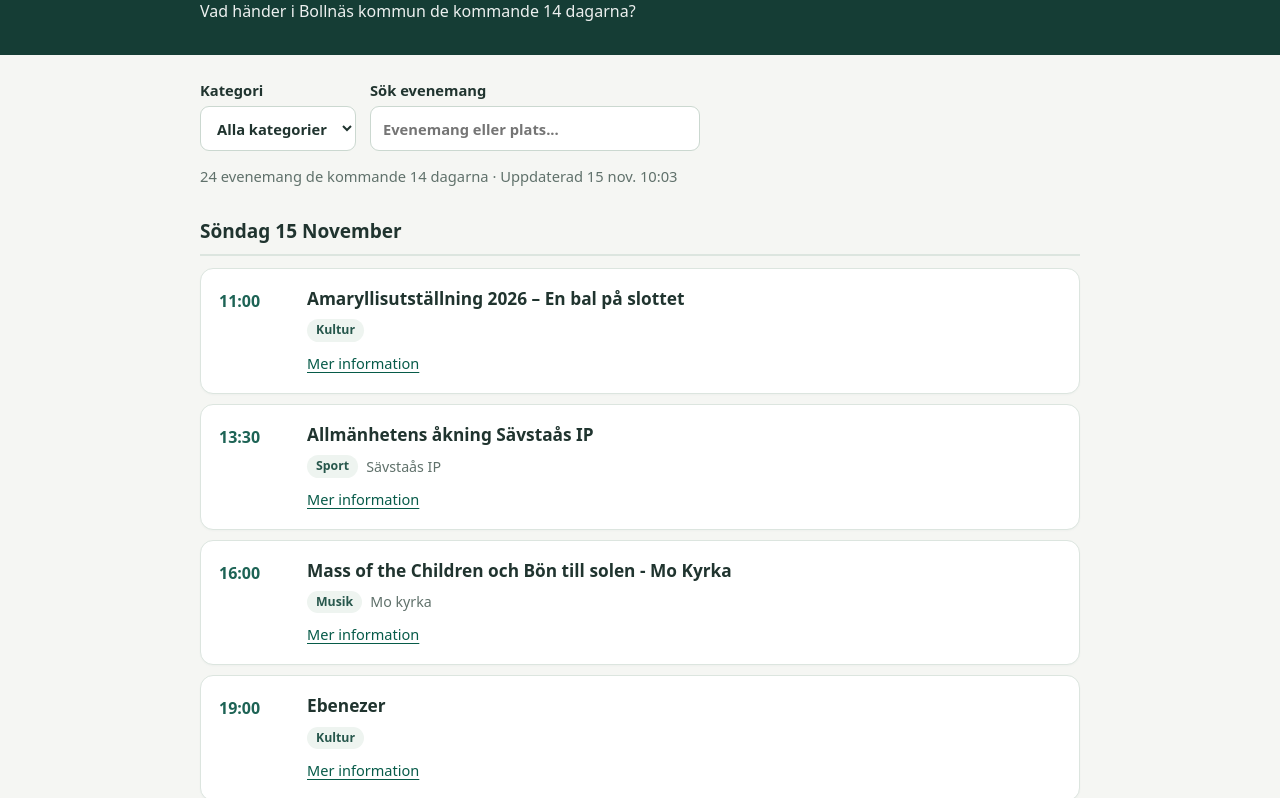
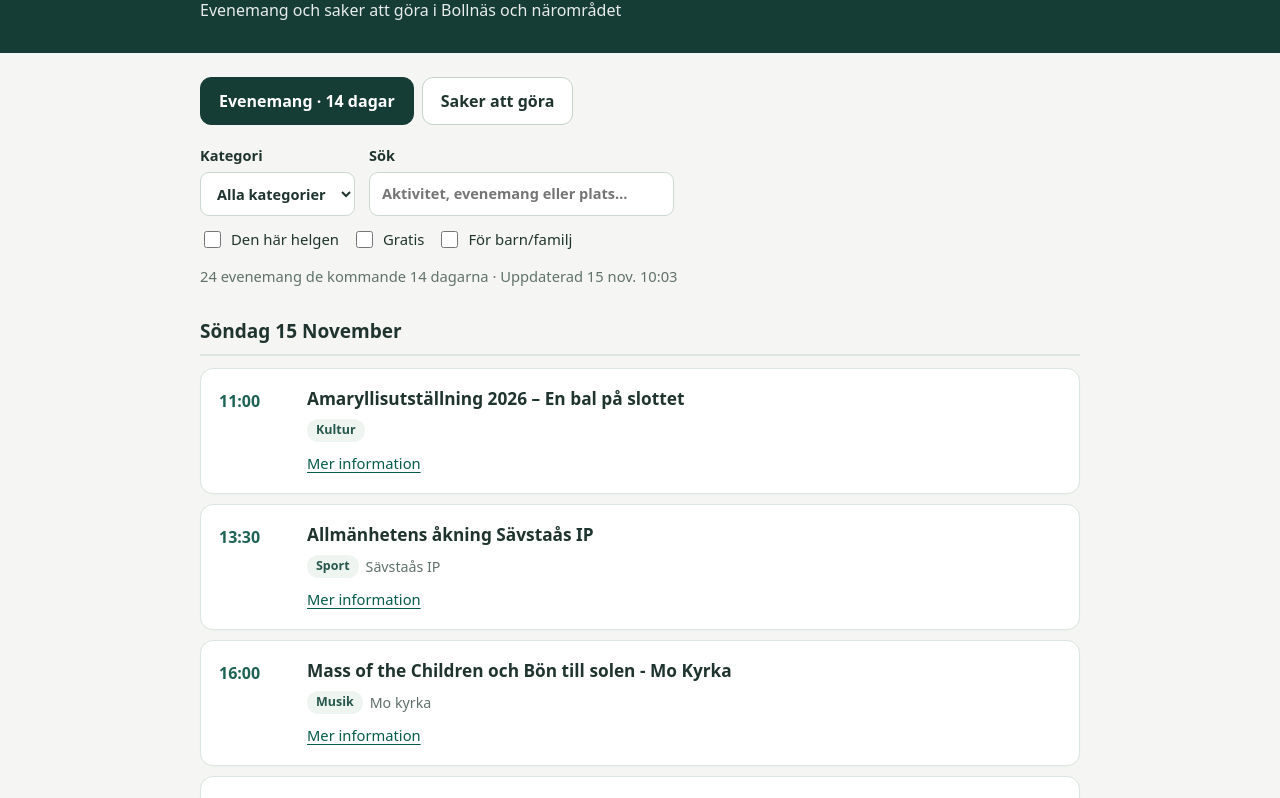
Before and after one commit to nicholasdekeyser-sudo/Bolln-s-Happenings, a plain HTML site: page index.html in a window 1280 px wide. Shown: the part 98-896 px from the top of the page. Drawn offline with Linux system fonts and the light colour scheme.

Commit message:
Add weekend, family and free filters plus local activity guide

```diff
--- a/index.html
+++ b/index.html
@@ -4,123 +4,189 @@
 <meta charset="utf-8">
 <meta name="viewport" content="width=device-width,initial-scale=1">
 <meta name="theme-color" content="#153d35">
-<meta name="description" content="Evenemang i Bollnäs kommun de kommande 14 dagarna.">
+<meta name="description" content="Evenemang och aktiviteter i Bollnäs, Arbrå, Kilafors, Rengsjö och närområdet – 14 dagar framåt.">
 <link rel="manifest" href="manifest.webmanifest">
-<title>Bollnäs Kalender – 14 dagar framåt</title>
+<title>Bollnäs Kalender – evenemang och aktiviteter</title>
 <style>
-:root{color-scheme:light;--green:#153d35;--ink:#20342f;--muted:#60716b;--border:#dce5df;--bg:#f5f6f3}
+:root{color-scheme:light;--green:#153d35;--ink:#20342f;--muted:#60716b;--border:#dce5df;--bg:#f5f6f3;--accent:#0c6352}
 *{box-sizing:border-box}
 body{margin:0;background:var(--bg);color:var(--ink);font:16px/1.5 system-ui,-apple-system,Segoe UI,sans-serif}
-header{background:var(--green);color:#fff;padding:32px max(20px,calc((100vw - 880px)/2))}
+header{background:var(--green);color:white;padding:31px max(20px,calc((100vw - 880px)/2))}
 h1{font-size:clamp(1.9rem,5vw,2.55rem);margin:0 0 4px;letter-spacing:-.035em}
-header p{margin:0;opacity:.92}
-main{max-width:920px;margin:auto;padding:24px 20px 56px}
-.toolbar{display:flex;flex-wrap:wrap;align-items:end;gap:14px;margin:0 0 14px}
-.field{display:flex;flex-direction:column;gap:5px;font-size:.92rem;font-weight:600}
-select,input{font:inherit;color:var(--ink);border:1px solid #cbd8d0;background:white;border-radius:9px;padding:10px 12px;min-height:45px}
-#search{width:min(330px,calc(100vw - 40px))}
-#status{color:var(--muted);margin:14px 0 26px;font-size:.92rem}
+header p{margin:0;opacity:.9}
+main{max-width:920px;margin:auto;padding:24px 20px 55px}
+.tabs{display:flex;gap:8px;margin:0 0 20px;flex-wrap:wrap}
+.tabs button{border:1px solid #c4d2ca;background:white;color:var(--ink);padding:11px 18px;border-radius:11px;font:inherit;font-weight:700;cursor:pointer}
+.tabs button[aria-selected=true]{background:var(--green);border-color:var(--green);color:white}
+.toolbar{display:flex;flex-wrap:wrap;align-items:end;gap:14px;margin:0 0 12px}
+.field{display:flex;flex-direction:column;gap:5px;font-size:.91rem;font-weight:600}
+select,input[type=search]{font:inherit;color:var(--ink);border:1px solid #cbd8d0;background:white;border-radius:9px;padding:10px 12px;min-height:44px}
+#search{width:min(305px,calc(100vw - 40px))}
+.checks{display:flex;align-items:center;gap:13px;flex-wrap:wrap;margin:12px 0 14px}
+.checks label{display:flex;align-items:center;gap:7px;cursor:pointer;font-size:.93rem}
+input[type=checkbox]{width:17px;height:17px;accent-color:var(--accent)}
+#status,#activityStatus{color:var(--muted);margin:14px 0 24px;font-size:.92rem}
 .day{margin:30px 0 0}
 .day-title{font-size:1.19rem;margin:0 0 12px;padding-bottom:8px;border-bottom:2px solid var(--border);text-transform:capitalize}
 .event{display:grid;grid-template-columns:72px minmax(0,1fr);gap:16px;background:white;border:1px solid var(--border);border-radius:13px;padding:18px;margin:10px 0;box-shadow:0 1px 2px #183d3008}
 .time{color:#1d6355;font-weight:750;font-variant-numeric:tabular-nums;padding-top:2px}
-.event h3{margin:0 0 9px;font-size:1.08rem;line-height:1.35}
-.meta{display:flex;gap:8px;align-items:center;flex-wrap:wrap;color:var(--muted);font-size:.89rem;margin:0 0 9px}
-.tag{background:#eef4f0;color:#27574c;border-radius:100px;padding:2px 9px;font-size:.77rem;font-weight:600}
-.event a{color:#075b49;text-underline-offset:3px;font-size:.91rem}
+.event h3,.activity h3{margin:0 0 9px;font-size:1.08rem;line-height:1.35}
+.meta{display:flex;gap:7px;align-items:center;flex-wrap:wrap;color:var(--muted);font-size:.89rem;margin:0 0 9px}
+.tag{background:#eef4f0;color:#27574c;border-radius:100px;padding:2px 9px;font-size:.78rem;font-weight:600}
+.tag.free{background:#e6f3e7;color:#25613b}
+.event a,.activity a,.foot a{color:#075b49;text-underline-offset:3px;font-size:.92rem}
+.activity-grid{display:grid;grid-template-columns:repeat(2,minmax(0,1fr));gap:12px}
+.activity{background:white;border:1px solid var(--border);border-radius:13px;padding:18px;box-shadow:0 1px 2px #183d3008}
+.activity p{font-size:.93rem;color:var(--muted);margin:7px 0}
+.activity .detail{font-size:.87rem}
 .empty{background:white;border:1px solid var(--border);border-radius:12px;padding:24px}
-.recurring{background:#fff;border:1px solid var(--border);border-radius:13px;padding:18px;margin-top:32px}.recurring h2{font-size:1.14rem;margin:0 0 9px}.recurring p{margin:7px 0;color:var(--muted)}.recurring a{color:#075b49}.footer-note{font-size:.9rem;color:var(--muted);margin-top:32px}
-.footer-note a{color:#075b49}
+.note{border-left:3px solid #92b7a8;padding:5px 13px;color:var(--muted);font-size:.87rem;margin:8px 0 18px}
+.foot{font-size:.9rem;color:var(--muted);margin-top:32px}
 footer{color:var(--muted);text-align:center;padding:20px;font-size:.85rem}
-@media(max-width:520px){main{padding:18px 14px 44px}.event{grid-template-columns:58px minmax(0,1fr);gap:10px;padding:14px}.event h3{font-size:1rem}.day{margin-top:24px}}
+[hidden]{display:none!important}
+@media(max-width:650px){main{padding:18px 14px 44px}.activity-grid{grid-template-columns:1fr}.event{grid-template-columns:58px minmax(0,1fr);gap:10px;padding:14px}.event h3{font-size:1rem}.day{margin-top:24px}.tabs button{flex:1}}
 </style>
 </head>
 <body>
-<header><h1>Bollnäs Kalender</h1><p>Vad händer i Bollnäs kommun de kommande 14 dagarna?</p></header>
+<header><h1>Bollnäs Kalender</h1><p>Evenemang och saker att göra i Bollnäs och närområdet</p></header>
 <main>
+<nav class="tabs" aria-label="Välj vy">
+<button id="tabEvents" type="button" role="tab" aria-controls="eventsView" aria-selected="true">Evenemang · 14 dagar</button>
+<button id="tabActivities" type="button" role="tab" aria-controls="activitiesView" aria-selected="false">Saker att göra</button>
+</nav>
 <div class="toolbar">
 <label class="field" for="category">Kategori
 <select id="category">
 <option value="">Alla kategorier</option>
-<option>Trav</option><option>Hockey</option><option>Bandy</option>
-<option>Sport</option><option>Musik</option><option>Kultur</option>
-<option>Familj</option><option>Loppis</option><option>Marknad</option>
-<option>Auktion</option><option>Övrigt</option>
+<option>Trav</option><option>Hockey</option><option>Bandy</option><option>Sport</option>
+<option>Musik</option><option>Kultur</option><option>Familj</option><option>Bio</option>
+<option>Natur</option><option>Loppis</option><option>Marknad</option><option>Auktion</option><option>Övrigt</option>
 </select></label>
-<label class="field" for="search">Sök evenemang
-<input id="search" type="search" placeholder="Evenemang eller plats..." autocomplete="off">
-</label>
+<label class="field" for="search">Sök
+<input id="search" type="search" placeholder="Aktivitet, evenemang eller plats…" autocomplete="off"></label>
+<label class="field" for="area" id="areaField" hidden>Område
+<select id="area"><option value="">Alla områden</option></select></label>
 </div>
+<div class="checks">
+<label id="weekendLabel"><input type="checkbox" id="weekend"> Den här helgen</label>
+<label><input type="checkbox" id="onlyFree"> Gratis</label>
+<label><input type="checkbox" id="forChildren"> För barn/familj</label>
+</div>
+<section id="eventsView" role="tabpanel" aria-labelledby="tabEvents">
 <p id="status" role="status">Laddar evenemang…</p>
 <div id="events"></div>
-<section class="recurring" aria-labelledby="recurring-heading">
-<h2 id="recurring-heading">Återkommande aktivitet för nybörjare</h2>
-<strong>Prova-på-klättring – Bollnäs Klätterklubb</strong>
-<p>Höghammarhallen · Första måndagen i månaden, med sommaruppehåll · 60 kr/person inklusive utrustning.</p>
-<p>Exakt datum och klockslag för nästa tillfälle är inte bekräftat. Kontrollera med klubben före besök.</p>
-<a href="https://bollnasklatterklubb.se/startclimbing/prova%20p%C3%A5.html" target="_blank" rel="noopener noreferrer">Klubbens information om prova-på</a>
 </section>
-<p class="footer-note">Saknas något? <a href="https://github.com/nicholasdekeyser-sudo/Bolln-s-Happenings/issues/new" target="_blank" rel="noopener">Tipsa om ett evenemang</a>.</p>
+<section id="activitiesView" role="tabpanel" aria-labelledby="tabActivities" hidden>
+<p class="note">Aktiviteterna nedan är tips, inte garanterade öppna evenemang. Kontrollera tider, bokning och pris hos arrangören. Närområdet kan även omfatta Järvsö.</p>
+<p id="activityStatus" role="status">Laddar aktiviteter…</p>
+<div id="activities" class="activity-grid"></div>
+</section>
+<p class="foot">Saknas något? <a href="https://github.com/nicholasdekeyser-sudo/Bolln-s-Happenings/issues/new" target="_blank" rel="noopener noreferrer">Tipsa om ett evenemang eller en aktivitet</a>.</p>
 </main>
-<footer>Uppgifter kan ändras. Kontrollera alltid arrangörens webbplats.</footer>
+<footer>Uppgifter kan ändras. Kontrollera alltid arrangörens information före besök.</footer>
 <script>
 if("serviceWorker" in navigator)navigator.serviceWorker.register("./sw.js");
-const container=document.getElementById("events");
-const status=document.getElementById("status");
-const category=document.getElementById("category");
-const search=document.getElementById("search");
-const daysFmt=new Intl.DateTimeFormat("sv-SE",{weekday:"long",day:"numeric",month:"long"});
+const $=id=>document.getElementById(id);
+const container=$("events"), activityContainer=$("activities");
+const category=$("category"),search=$("search"),area=$("area"),weekend=$("weekend"),onlyFree=$("onlyFree"),forChildren=$("forChildren");
+const dayFmt=new Intl.DateTimeFormat("sv-SE",{weekday:"long",day:"numeric",month:"long"});
 const updatedFmt=new Intl.DateTimeFormat("sv-SE",{day:"numeric",month:"short",hour:"2-digit",minute:"2-digit",timeZone:"Europe/Stockholm"});
-let events=[];
-let updated="";
+const FAMILY_RE=/barn|familj|allmänhetens åkning|prova.på|pyssel|lovaktivitet|sagostund/i;
+let view="events",events=[],activities=[],updated="";
 function dateKey(d){return [d.getFullYear(),String(d.getMonth()+1).padStart(2,"0"),String(d.getDate()).padStart(2,"0")].join("-")}
-function dateFromKey(key){return new Date(key+"T12:00:00")}
-function render(){
+function midday(key){return new Date(key+"T12:00:00")}
+function weekendRange(today){
+  const day=today.getDay();
+  const fridayOffset=day>=5?-(day-5):(5-day);
+  const friday=new Date(today.getFullYear(),today.getMonth(),today.getDate()+fridayOffset);
+  const monday=new Date(friday.getFullYear(),friday.getMonth(),friday.getDate()+3);
+  return [dateKey(friday),dateKey(monday)];
+}
+function matchTerm(item,term){return !term||(item.title+" "+(item.location||"")+" "+(item.area||"")+" "+(item.description||"")).toLocaleLowerCase("sv-SE").includes(term)}
+function isFreeEvent(e){return e.free===true || /^\s*gratis\b/i.test(e.title)}
+function isFamilyEvent(e){return e.family===true||e.category==="Familj"||FAMILY_RE.test(e.title)}
+function showTab(next){
+  view=next;
+  $("eventsView").hidden=next!=="events";
+  $("activitiesView").hidden=next!=="activities";
+  $("tabEvents").setAttribute("aria-selected",String(next==="events"));
+  $("tabActivities").setAttribute("aria-selected",String(next==="activities"));
+  $("weekendLabel").hidden=next!=="events";
+  $("areaField").hidden=next!=="activities";
+  render();
+}
+$("tabEvents").addEventListener("click",()=>showTab("events"));
+$("tabActivities").addEventListener("click",()=>showTab("activities"));
+function renderEvents(){
   container.replaceChildren();
-  const now=new Date();
-  const first=dateKey(now);
-  const lastDate=new Date(now.getFullYear(),now.getMonth(),now.getDate()+14);
-  const last=dateKey(lastDate);
+  const now=new Date(),first=dateKey(now),last=dateKey(new Date(now.getFullYear(),now.getMonth(),now.getDate()+14));
+  const [fri,mon]=weekendRange(now);
   const term=search.value.trim().toLocaleLowerCase("sv-SE");
-  const filtered=events.filter(e=>{
-    const day=e.date||e.start.slice(0,10);
-    return day>=first&&day<last&&(!category.value||e.category===category.value)&&
-      (!term||(e.title+" "+(e.location||"")).toLocaleLowerCase("sv-SE").includes(term));
+  const shown=events.filter(e=>{
+    const date=e.date||(e.start||"").slice(0,10);
+    return date>=first&&date<last&&(!weekend.checked||(date>=fri&&date<mon))&&
+      (!category.value||category.value===e.category)&&(!onlyFree.checked||isFreeEvent(e))&&
+      (!forChildren.checked||isFamilyEvent(e))&&matchTerm(e,term);
   }).sort((a,b)=>a.start.localeCompare(b.start)||a.title.localeCompare(b.title,"sv"));
-  let dateText="okänd";
-  if(updated){const d=new Date(updated);if(!Number.isNaN(d.getTime()))dateText=updatedFmt.format(d)}
-  status.textContent=filtered.length+" evenemang de kommande 14 dagarna · Uppdaterad "+dateText;
-  if(!filtered.length){const p=document.createElement("p");p.className="empty";p.textContent="Inga evenemang hittades. Prova en annan sökning eller kategori.";container.append(p);return}
-  let current="";
-  let section;
-  for(const e of filtered){
-    const day=e.date||e.start.slice(0,10);
+  let lastUpdate="okänd";
+  if(updated){const d=new Date(updated);if(!Number.isNaN(d.getTime()))lastUpdate=updatedFmt.format(d)}
+  $("status").textContent=shown.length+" evenemang"+(weekend.checked?" denna helg":" de kommande 14 dagarna")+" · Uppdaterad "+lastUpdate;
+  if(onlyFree.checked)$("status").textContent+=" · Bara verifierat kostnadsfria evenemang";
+  if(!shown.length){const p=document.createElement("p");p.className="empty";p.textContent="Inga evenemang hittades med de här filtren.";container.append(p);return}
+  let current="",section=null;
+  for(const e of shown){
+    const day=e.date||(e.start||"").slice(0,10);
     if(day!==current){
-      current=day;
-      section=document.createElement("section");section.className="day";
-      const heading=document.createElement("h2");heading.className="day-title";
-      heading.textContent=daysFmt.format(dateFromKey(day));
-      section.append(heading);container.append(section);
+      current=day;section=document.createElement("section");section.className="day";
+      const h=document.createElement("h2");h.className="day-title";h.textContent=dayFmt.format(midday(day));section.append(h);container.append(section);
     }
     const card=document.createElement("article");card.className="event";
-    const time=document.createElement("div");time.className="time";
-    time.textContent=e.time||"—";
+    const time=document.createElement("div");time.className="time";time.textContent=e.time||"—";
     const details=document.createElement("div");
-    const heading=document.createElement("h3");heading.textContent=e.title;
+    const h=document.createElement("h3");h.textContent=e.title;
     const meta=document.createElement("p");meta.className="meta";
-    const type=document.createElement("span");type.className="tag";type.textContent=e.category||"Övrigt";meta.append(type);
+    const tag=document.createElement("span");tag.className="tag";tag.textContent=e.category||"Övrigt";meta.append(tag);
+    if(isFreeEvent(e)){const free=document.createElement("span");free.className="tag free";free.textContent="Gratis";meta.append(free)}
     if(e.location){const place=document.createElement("span");place.textContent=e.location;meta.append(place)}
-    const link=document.createElement("a");link.href=e.url||e.source||"https://bollnas.se/evenemang";
-    link.target="_blank";link.rel="noopener noreferrer";link.textContent="Mer information";
-    details.append(heading,meta,link);card.append(time,details);section.append(card);
+    const a=document.createElement("a");a.href=e.url||e.source||"https://bollnas.se/evenemang";a.target="_blank";a.rel="noopener noreferrer";a.textContent="Mer information";
+    details.append(h,meta,a);card.append(time,details);section.append(card);
   }
 }
-category.addEventListener("change",render);
-search.addEventListener("input",render);
-fetch("data/events.json?"+Date.now(),{cache:"no-store"})
-.then(r=>{if(!r.ok)throw Error("HTTP "+r.status);return r.json()})
-.then(data=>{events=Array.isArray(data.events)?data.events:[];updated=data.updated||"";render()})
-.catch(()=>{status.textContent="Kunde inte läsa evenemangen just nu.";container.replaceChildren()});
+function addMeta(meta,label,free){const badge=document.createElement("span");badge.className="tag"+(free?" free":"");badge.textContent=label;meta.append(badge)}
+function renderActivities(){
+  activityContainer.replaceChildren();
+  const term=search.value.trim().toLocaleLowerCase("sv-SE");
+  const shown=activities.filter(a=>(!category.value||a.category===category.value)&&
+    (!onlyFree.checked||a.free===true)&&(!forChildren.checked||a.family===true)&&
+    (!area.value||a.area===area.value)&&matchTerm(a,term)).sort((a,b)=>a.title.localeCompare(b.title,"sv"));
+  $("activityStatus").textContent=shown.length+" aktivitetstips · Kontrollera tider och villkor hos arrangören";
+  if(!shown.length){const p=document.createElement("p");p.className="empty";p.textContent="Inga aktivitetsförslag matchar filtren.";activityContainer.append(p);return}
+  for(const a of shown){
+    const card=document.createElement("article");card.className="activity";
+    const h=document.createElement("h3");h.textContent=a.title;
+    const meta=document.createElement("div");meta.className="meta";addMeta(meta,a.category);
+    if(a.free===true)addMeta(meta,"Gratis",true);
+    if(a.area)addMeta(meta,a.area);
+    const desc=document.createElement("p");desc.textContent=a.description||"";
+    const place=document.createElement("p");place.className="detail";place.textContent="Plats: "+(a.location||a.area||"Se arrangören");
+    const price=document.createElement("p");price.className="detail";price.textContent="Pris: "+(a.price||"Kontrollera pris");
+    const when=document.createElement("p");when.className="detail";when.textContent="När: "+(a.recurring||"Se aktuella tider");
+    const link=document.createElement("a");link.href=a.url;link.target="_blank";link.rel="noopener noreferrer";link.textContent="Kontrollera hos arrangören";
+    card.append(h,meta,desc,place,price,when,link);activityContainer.append(card);
+  }
+}
+function render(){if(view==="events")renderEvents();else renderActivities()}
+[category,search,area,weekend,onlyFree,forChildren].forEach(el=>el.addEventListener(el===search?"input":"change",render));
+Promise.allSettled([
+  fetch("data/events.json?"+Date.now(),{cache:"no-store"}).then(r=>{if(!r.ok)throw Error(r.status);return r.json()}),
+  fetch("data/activities.json?"+Date.now(),{cache:"no-store"}).then(r=>{if(!r.ok)throw Error(r.status);return r.json()})
+]).then(([a,b])=>{
+  if(a.status==="fulfilled"){events=Array.isArray(a.value.events)?a.value.events:[];updated=a.value.updated||""}
+  else $("status").textContent="Kunde inte läsa evenemangen just nu.";
+  if(b.status==="fulfilled"){activities=Array.isArray(b.value.activities)?b.value.activities:[];const areas=[...new Set(activities.map(x=>x.area).filter(Boolean))].sort((a,b)=>a.localeCompare(b,"sv"));for(const name of areas){const option=document.createElement("option");option.value=name;option.textContent=name;area.append(option)}}
+  else $("activityStatus").textContent="Kunde inte läsa aktiviteterna just nu.";
+  render();
+});
 </script>
 </body>
 </html>
```
